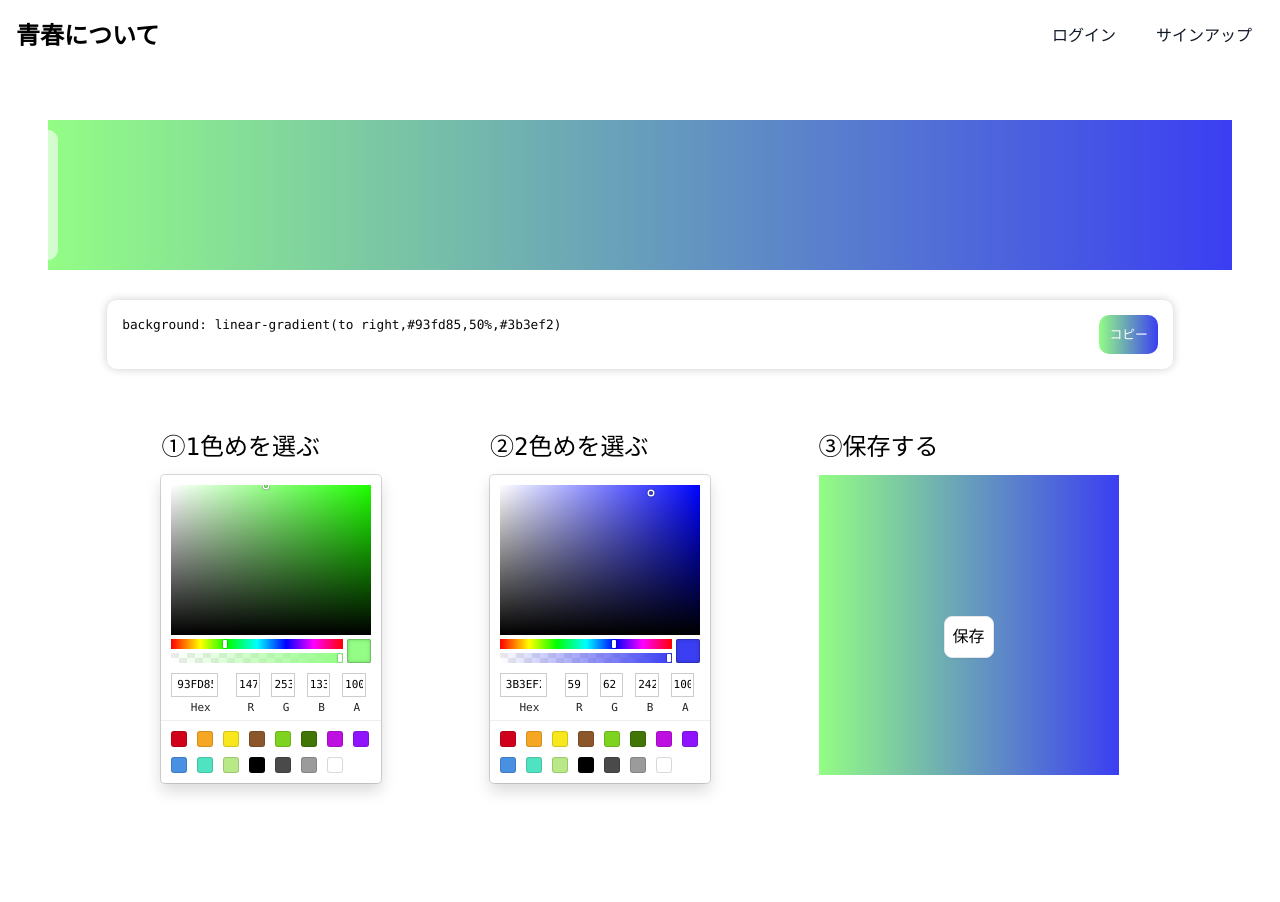
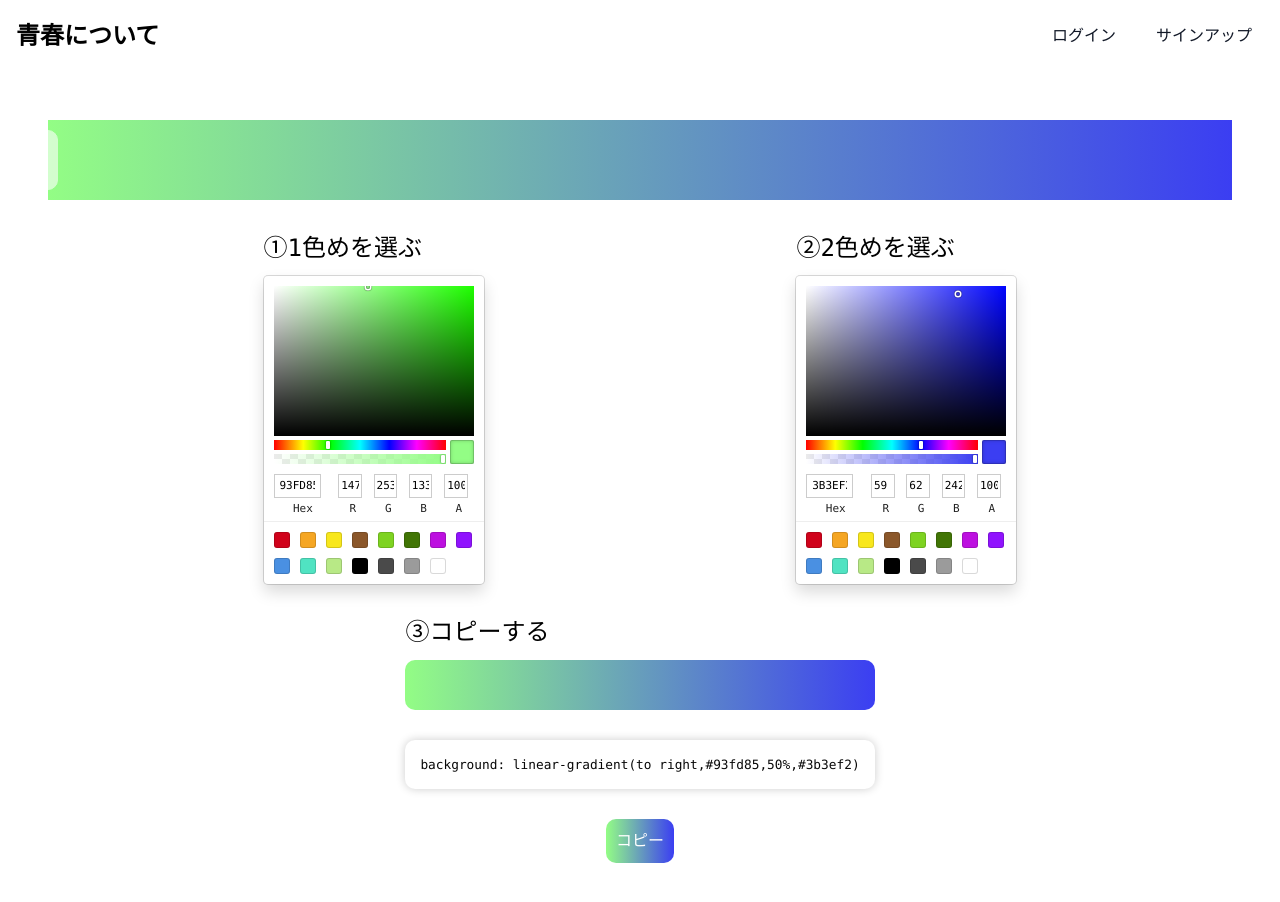
Before and after one commit to ayakuma309/season-app, a Next.js app: page /gradation in a window 1280 px wide. Shown: the top 902 px of the page. Before the commit the page ends 872 px from the top, so only its background shows below. Built offline with nearby package versions, Linux system fonts and the light colour scheme.

Commit message:
style: 修正

```diff
--- a/src/pages/gradation.tsx
+++ b/src/pages/gradation.tsx
@@ -109,10 +109,29 @@ const Gradation = () => {
                     ></div>
                 </Draggable>
             </div>
-            <code className={Style.code}>
-                background: linear-gradient(to right,{hexStart},{midPoint},
-                {hexEnd})
+            <div className={Style.color_picker}>
                 <div>
+                    <p className="text-2xl my-3">①1色めを選ぶ</p>
+                    <SketchPicker color={hexStart} onChange={handleChangeStart} />
+                </div>
+                <div>
+                    <p className="text-2xl my-3">②2色めを選ぶ</p>
+                    <SketchPicker  color={hexEnd} onChange={handleChangeEnd} />
+                </div>
+            </div>
+            <div>
+                <p className="text-2xl my-3">③コピーする</p>
+                <div
+                    className={Style.color_image}
+                    style={{
+                        background: gradation,
+                    }}
+                />
+                <code className={Style.code}>
+                    background: linear-gradient(to right,{hexStart},{midPoint},
+                    {hexEnd})
+                </code>
+                <div className="text-center">
                     <CopyToClipboard
                         text={gradationCode}
                         onCopy={() => setCopied(true)}
@@ -129,37 +148,6 @@ const Gradation = () => {
                     <br />
                     {copied && <span>コピーしました！</span>}
                 </div>
-            </code>
-            <div className={Style.color_picker}>
-                <div>
-                    <p className="text-2xl my-3">①1色めを選ぶ</p>
-                    <SketchPicker color={hexStart} onChange={handleChangeStart} />
-                </div>
-                <div>
-                    <p className="text-2xl my-3">②2色めを選ぶ</p>
-                    <SketchPicker  color={hexEnd} onChange={handleChangeEnd} />
-                </div>
-                <div>
-                    <p className="text-2xl my-3">③保存する</p>
-                    <div
-                        className={Style.color_image}
-                        style={{
-                            background: gradation,
-                        }}
-                    >
-                        <form>
-                            <input
-                                type="text"
-                                value={gradationCode}
-                                className="hidden"
-                            />
-                            <br />
-                            <button className="btn bg-white p-2 border rounded-lg shadow-sm hover:shadow-lg">
-                                保存
-                            </button>
-                        </form>
-                    </div>
-                </div>
             </div>
         </Layout>
     );
--- a/src/styles/gradation.module.css
+++ b/src/styles/gradation.module.css
@@ -1,7 +1,8 @@
 .code {
     display: flex;
+    flex-direction: column;
     justify-content: space-between;
-    width: 90%;
+    width: 100%;
     background: #fff;
     color: #080808;
     margin: 30px auto;
@@ -13,7 +14,7 @@
 }
 .gradation {
     position: relative;
-    height: 150px;
+    height: 80px;
     width: 100%;
     box-sizing: border-box;
 }
@@ -37,18 +38,18 @@
 }
 
 .color_image {
-    width: 300px;
-    height: 300px;
+    width: 100%;
+    height: 50px;
     cursor: pointer;
     margin: 0 auto;
     display: flex;
     align-items: center;
     justify-content: center;
+    border-radius: 10px;
 }
 
 .code_button {
     color: #fff;
-    text-align: center;
     padding: 10px;
     border-radius: 10px;
     margin: 0 auto;
```
